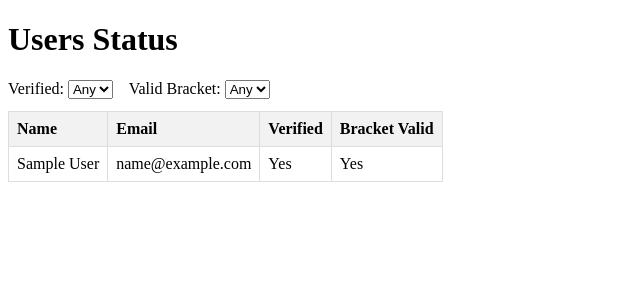
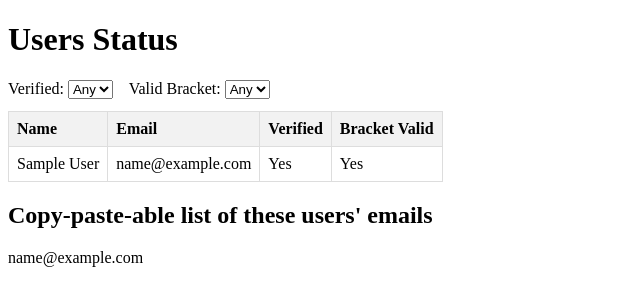
Before and after one commit to gmichnikov/madness, a Flask app: template app/templates/admin/users.html in a window 1280 px wide. Shown: the part 77-383 px from the top of the page, without its empty margins (0-640 px from the left). Run offline with Flask 3, Linux system fonts and the light colour scheme; tables that the repository leaves empty hold one stand-in row (values such as "Sample post"); the template is opened without the code that fills it: values that come from a table or form of the project are taken from there, most other values are stand-ins (such as "Sample title", 1, 10 or a date in 2020); parts of the project's set-up code (start-up, migrations or seed data) failed here and were passed over.

Commit message:
Add user emails for copying to admin users page

```diff
--- a/app/routes.py
+++ b/app/routes.py
@@ -771,7 +771,8 @@ def admin_users():
             users = users.filter_by(is_verified=(verified_filter == 'Yes'))
 
     users = users.all()
-    return render_template('admin/users.html', users=users, valid_bracket_filter=valid_bracket_filter, verified_filter=verified_filter)
+    user_emails = ', '.join([user.email for user in users])
+    return render_template('admin/users.html', users=users, valid_bracket_filter=valid_bracket_filter, verified_filter=verified_filter, user_emails=user_emails)
 
 def get_teams_that_lost():
     lost_teams = []
--- a/app/templates/admin/users.html
+++ b/app/templates/admin/users.html
@@ -38,5 +38,6 @@
             {% endfor %}
         </tbody>
     </table>
-
+    <h2>Copy-paste-able list of these users' emails</h2>
+    <p>{{ user_emails }}</p>
 {% endblock %}
```
